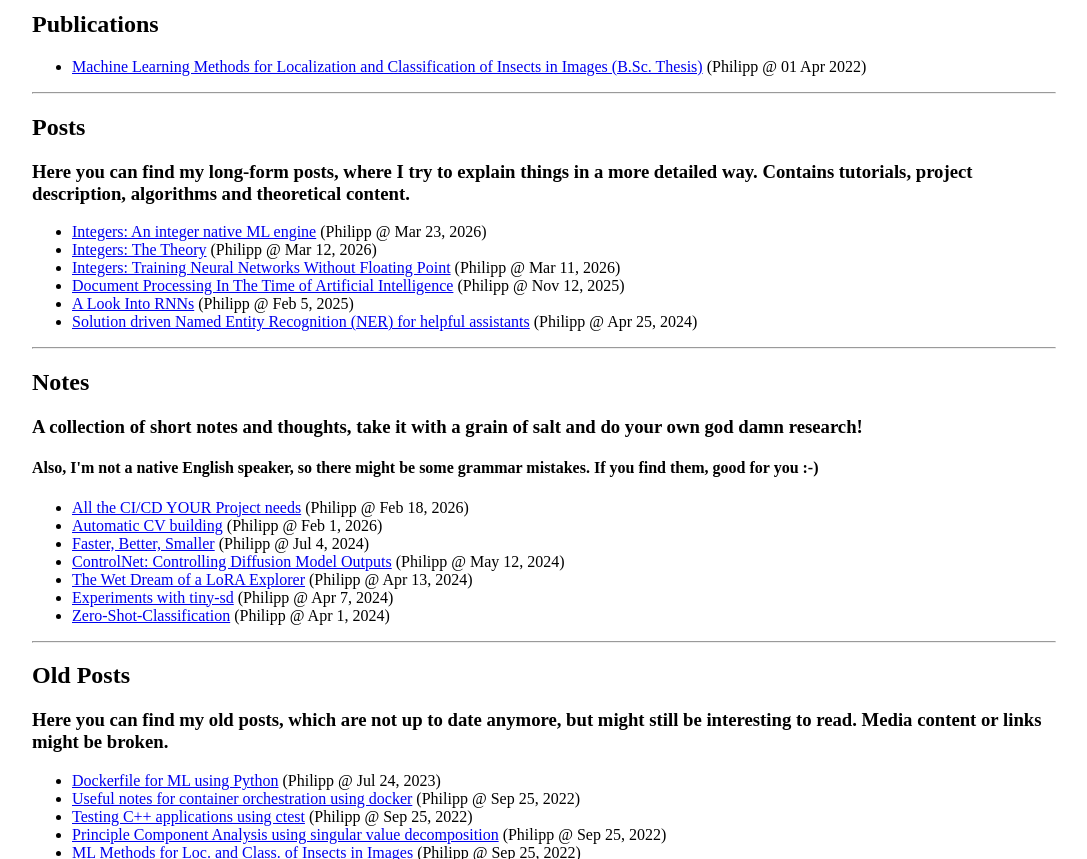
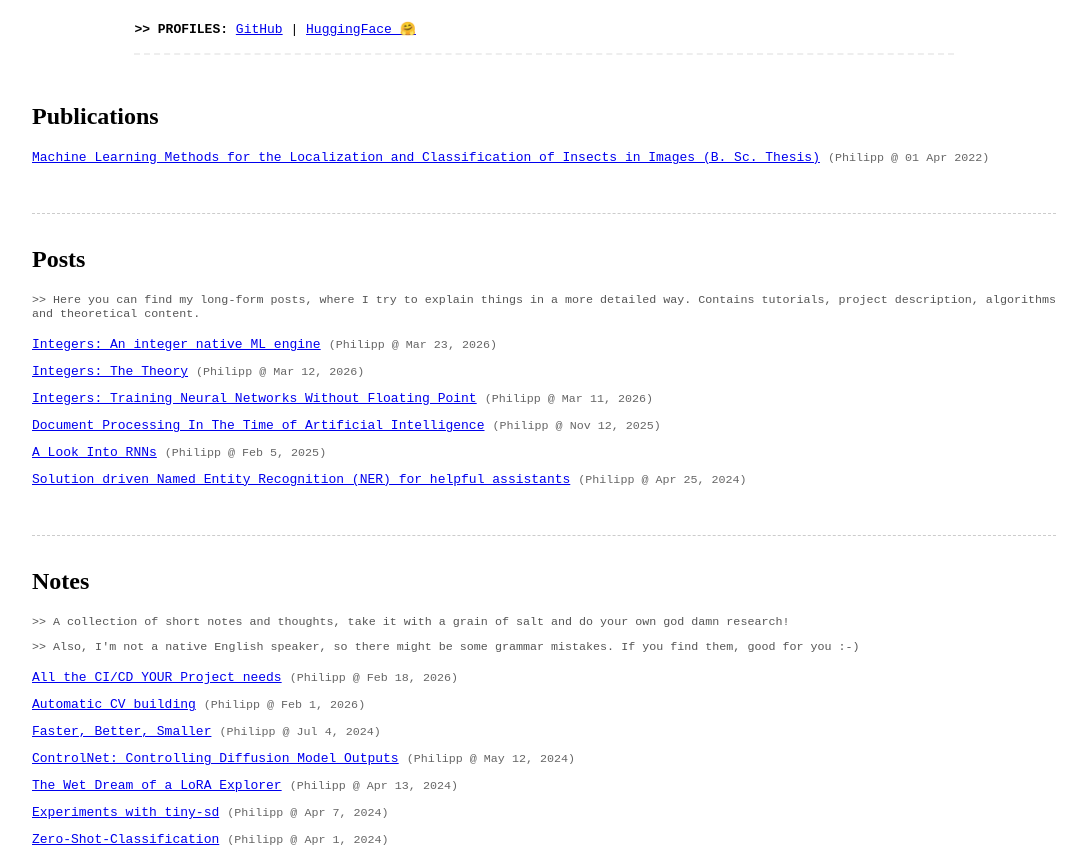
Before and after one commit to philsupertramp/blog, an Eleventy site: page src/index.html in a window 1280 px wide. Shown: the part 143-1002 px from the top of the page, without its empty margins (96-1183 px from the left). Built offline with nearby package versions, Linux system fonts and the light colour scheme; Eleventy itself is replaced by a stand-in of ours; files that its build step writes are made by us from their sources; what eleventy-plugin-mathjax would draw is missing.

Commit message:
update main page

```diff
--- a/src/_includes/mylayout.njk
+++ b/src/_includes/mylayout.njk
@@ -24,6 +24,7 @@ title: My dope Blog
 
 </head>
 <body>
+    <a href="#main-content" class="skip-link" style="position:absolute; left:-10000px; top:auto; width:1px; height:1px; overflow:hidden;">Skip to main content</a>
     <nav aria-label="Breadcrumb"><div style="position: fixed"><a href="{{ '/' | url }}">Back</a></div></nav>
 
     <main id="main-content">
--- a/src/index.html
+++ b/src/index.html
@@ -3,53 +3,153 @@
   <head>
     <meta charset="utf-8">
     <meta name="viewport" content="width=device-width, initial-scale=1.0">
+    <meta name="description" content="Thoughts, projects, tutorials and notes about software development, computer science, math and machine learning by Phil.">
 
     <meta name="google-site-verification" content="sj-k5QplzHrskEJOc9IC7Jgns_EH0AOOwAtahvT3bAY" />
 
     <title>Phil's Blog</title>
+
+    <!-- Explicit Canonical URL for the homepage -->
+    <link rel="canonical" href="https://blog.godesteem.de{{ page.url | url }}">
+
     <link rel="apple-touch-icon" sizes="180x180" href="{{ '/_includes/assets/apple-touch-icon.png' | url }}">
     <link rel="icon" type="image/png" sizes="32x32" href="{{ '/_includes/assets/favicon-32x32.png' | url }}">
     <link rel="icon" type="image/png" sizes="16x16" href="{{ '/_includes/assets/favicon-16x16.png' | url }}">
     <link rel="manifest" href="{{ '/_includes/assets/site.webmanifest' | url }}">
+
+    <!-- Preload critical CSS -->
+    <link rel="preload" href="{{ '/_includes/assets/main.css' | url }}" as="style">
     <link rel="stylesheet" href="{{ '/_includes/assets/main.css' | url }}">
-    <style>.content{max-width: 1024px; margin: auto;}</style>
+
+    <style>
+      .content { max-width: 1024px; margin: auto; padding: 1rem; }
+
+      /* Terminal aesthetic for lists */
+      .terminal-list {
+        list-style-type: none;
+        padding-left: 0;
+        font-family: monospace;
+        display: flex;
+        flex-direction: column;
+        gap: 0.75rem;
+      }
+      .terminal-list li {
+        display: flex;
+        flex-wrap: wrap;
+        align-items: baseline;
+        gap: 0.5rem;
+      }
+      .post-meta {
+        color: #666;
+        font-size: 0.9em;
+      }
+      .terminal-text {
+        font-family: monospace;
+        color: #555;
+        font-size: 0.9em;
+        margin-bottom: 1rem;
+      }
+    </style>
+
+    <!-- Structured Data (JSON-LD) connecting your profiles -->
+    <script type="application/ld+json">
+    {
+      "@context": "https://schema.org",
+      "@type": "Blog",
+      "name": "Phil's Blog",
+      "description": "Thoughts, projects, tutorials and notes about software development, computer science, math and machine learning.",
+      "url": "https://blog.godesteem.de{{ page.url | url }}",
+      "author": {
+        "@type": "Person",
+        "name": "Philipp",
+        "url": "https://blog.godesteem.de",
+        "sameAs": [
+          "https://github.com/philsupertramp",
+          "https://huggingface.co/philipp-zettl",
+        ]
+      }
+    }
+    </script>
   </head>
   <body>
-    <div>
-      <div class="content">
+    <!-- Accessibility: Skip to content link -->
+    <a href="#main-content" class="skip-link" style="position:absolute; left:-10000px; top:auto; width:1px; height:1px; overflow:hidden;">Skip to main content</a>
+
+    <!-- Semantic wrapper: <main> instead of <div> -->
+    <main id="main-content" class="content">
+
+      <header style="margin-bottom: 3rem; border-bottom: 2px dashed #eee; padding-bottom: 1rem;">
         <h1>Phil's Blog</h1>
-    <p>Hi, I'm Phil, a software engineer, self proclaimed and certified mathematician and this is my blog. Here you can find some of my thoughts, projects, tutorials and notes about software development, computer science and other stuff.</p>
-    <hr/>
-    <h2>Publications</h2>
-    <ul>
-      <li><a href="https://github.com/philsupertramp/inet">Machine Learning Methods for Localization and Classification of Insects in Images (B.Sc. Thesis)</a> (Philipp @ 01 Apr 2022)</li>
+        <p>Hi, I'm Phil, a software engineer, self proclaimed and certified mathematician and this is my blog. Here you can find some of my thoughts, projects, tutorials and notes about software development, computer science, math and machine learning.</p>
+
+        <!-- Semantic <nav> for your external links -->
+        <nav aria-label="Author Profiles" style="font-family: monospace; margin-top: 1.5rem;">
+          <strong>>> PROFILES:</strong>
+          <a href="https://github.com/philsupertramp">GitHub</a> |
+          <a href="https://huggingface.co/philipp-zettl">HuggingFace 🤗</a>
+        </nav>
+      </header>
+
+      <!-- Semantic <section> wrappers for your content clusters -->
+      <section aria-labelledby="publications-heading" style="margin-bottom: 3rem;">
+        <h2 id="publications-heading">Publications</h2>
+        <ul class="terminal-list">
+          <li>
+            <a href="https://github.com/philsupertramp/inet">
+              Machine Learning Methods for the Localization and Classification of Insects in Images (B. Sc. Thesis)
+            </a>
+            <span class="post-meta">(Philipp @ 01 Apr 2022)</span>
+          </li>
         </ul>
-    <hr/>
-    <h2>Posts</h2>
-    <h3>Here you can find my long-form posts, where I try to explain things in a more detailed way. Contains tutorials, project description, algorithms and theoretical content.</h3>
-    <ul>
+      </section>
+
+      <hr style="border: 0; border-top: 1px dashed #ccc; margin: 2rem 0;"/>
+
+      <section aria-labelledby="posts-heading" style="margin-bottom: 3rem;">
+        <h2 id="posts-heading">Posts</h2>
+        <!-- Fixed heading hierarchy by moving descriptions to <p> tags with terminal styling -->
+        <p class="terminal-text">>> Here you can find my long-form posts, where I try to explain things in a more detailed way. Contains tutorials, project description, algorithms and theoretical content.</p>
+        <ul class="terminal-list">
         {%- for post in collections.published_posts -%}
-      <li><a href="{{ post.page.url | url }}">{{ post.data.title }}</a> ({{post.data.author}} @ {{post.data.date | postDate }})</li>
+          <li>
+            <a href="{{ post.page.url | url }}">{{ post.data.title }}</a>
+            <span class="post-meta">({{post.data.author}} @ {{post.data.date | postDate }})</span>
+          </li>
         {%- endfor -%}
         </ul>
-    <hr/>
-    <h2>Notes</h2>
-    <h3>A collection of short notes and thoughts, take it with a grain of salt and do your own god damn research!</h3>
-    <h4>Also, I'm not a native English speaker, so there might be some grammar mistakes. If you find them, good for you :-)</h4>
-    <ul>
+      </section>
+
+      <hr style="border: 0; border-top: 1px dashed #ccc; margin: 2rem 0;"/>
+
+      <section aria-labelledby="notes-heading" style="margin-bottom: 3rem;">
+        <h2 id="notes-heading">Notes</h2>
+        <p class="terminal-text" style="margin-bottom: 0.2rem;">>> A collection of short notes and thoughts, take it with a grain of salt and do your own god damn research!</p>
+        <p class="terminal-text">>> Also, I'm not a native English speaker, so there might be some grammar mistakes. If you find them, good for you :-)</p>
+        <ul class="terminal-list">
         {%- for post in collections.published_notes -%}
-      <li><a href="{{ post.page.url | url }}">{{ post.data.title }}</a> ({{post.data.author}} @ {{post.data.date | postDate }})</li>
+          <li>
+            <a href="{{ post.page.url | url }}">{{ post.data.title }}</a>
+            <span class="post-meta">({{post.data.author}} @ {{post.data.date | postDate }})</span>
+          </li>
         {%- endfor -%}
         </ul>
-    <hr/>
-    <h2>Old Posts</h2>
-    <h3>Here you can find my old posts, which are not up to date anymore, but might still be interesting to read. Media content or links might be broken.</h3>
-    <ul>
+      </section>
+
+      <hr style="border: 0; border-top: 1px dashed #ccc; margin: 2rem 0;"/>
+
+      <section aria-labelledby="old-posts-heading" style="margin-bottom: 3rem;">
+        <h2 id="old-posts-heading">Old Posts</h2>
+        <p class="terminal-text">>> Here you can find my old posts, which are not up to date anymore, but might still be interesting to read. Media content or links might be broken.</p>
+        <ul class="terminal-list">
         {%- for post in collections.old_posts -%}
-      <li><a href="{{ post.page.url | url }}">{{ post.data.title }}</a> ({{post.data.author}} @ {{post.data.date | postDate }})</li>
+          <li>
+            <a href="{{ post.page.url | url }}">{{ post.data.title }}</a>
+            <span class="post-meta">({{post.data.author}} @ {{post.data.date | postDate }})</span>
+          </li>
         {%- endfor -%}
         </ul>
-      </div>
-    </div>
+      </section>
+
+    </main>
   </body>
 </html>
```
Also changed, not shown: .eleventy.js. Lines whose indentation alone changed are shown as unchanged.
